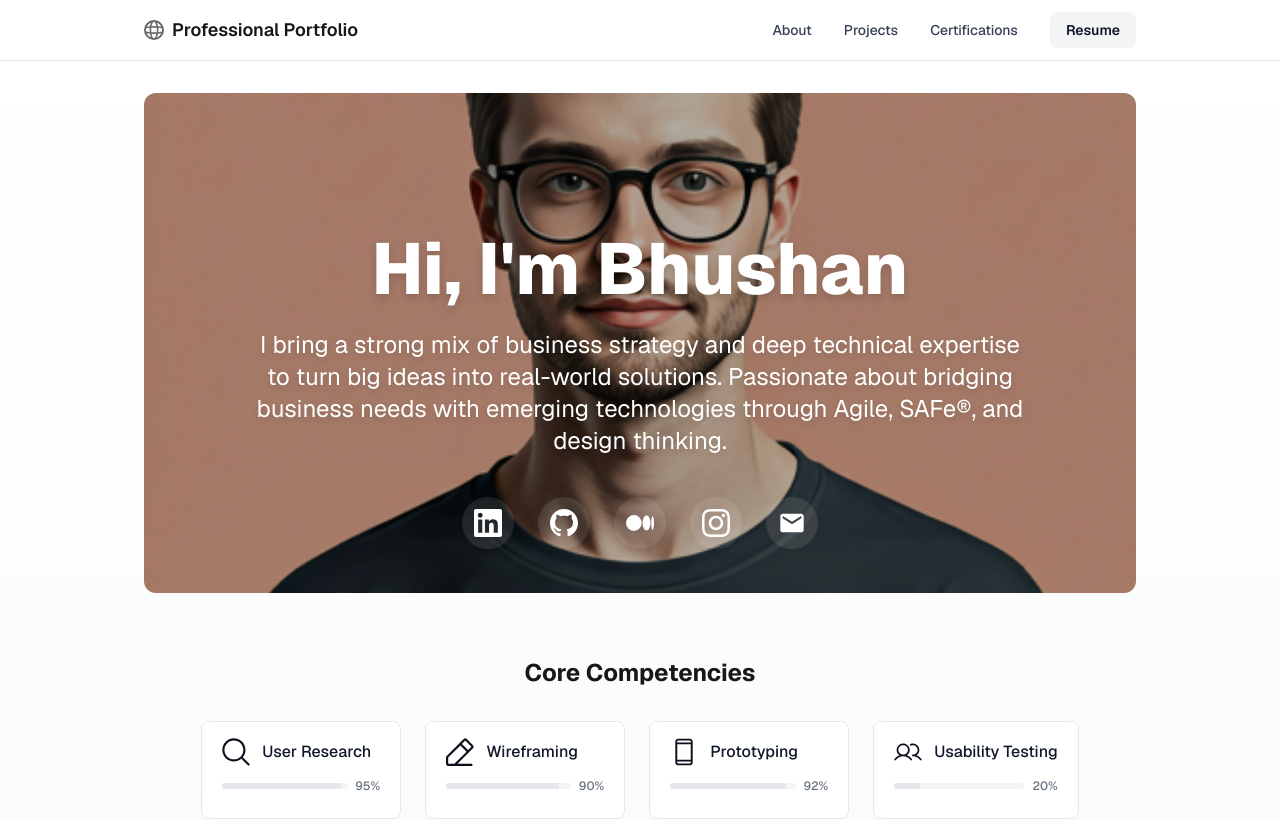
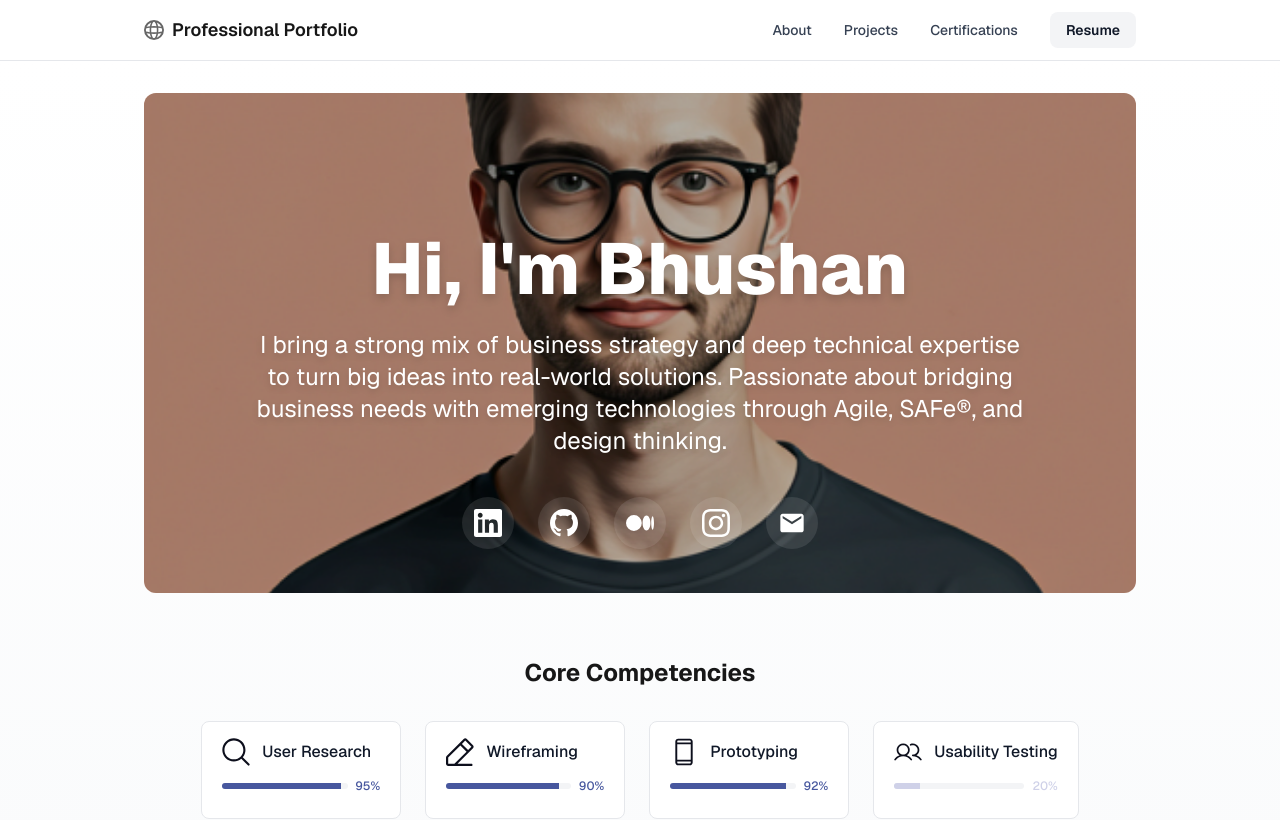
Before and after one commit to bhushanmaheshwari/bhushanmaheshwari.github.io, a Next.js app: page / in a window 1280 px wide. Shown: the top 820 px of the page. Built offline with nearby package versions, Linux system fonts and the light colour scheme.

Commit message:
updated core competencies component

```diff
--- a/src/components/CoreCompetencies.js
+++ b/src/components/CoreCompetencies.js
@@ -1,12 +1,36 @@
 import Image from "next/image";
-import { useState } from "react";
+import { useState, useEffect } from "react";
 
 export default function CoreCompetencies({ data }) {
-  const [activeSkill, setActiveSkill] = useState(null);
+  const [isVisible, setIsVisible] = useState(false);
+
+  useEffect(() => {
+    const observer = new IntersectionObserver(
+      ([entry]) => {
+        if (entry.isIntersecting) {
+          setIsVisible(true);
+        }
+      },
+      { threshold: 0.1 }
+    );
+
+    const section = document.getElementById('core-competencies');
+    if (section) {
+      observer.observe(section);
+    }
+
+    return () => {
+      if (section) {
+        observer.unobserve(section);
+      }
+    };
+  }, []);
 
   return (
-    <section className="max-w-5xl mx-auto px-4 mb-8">
-      <h2 className="font-bold text-xl md:text-2xl mb-8 text-center animate-fade-in-up">
+    <section id="core-competencies" className="max-w-5xl mx-auto px-4 mb-8">
+      <h2 className={`font-bold text-xl md:text-2xl mb-8 text-center transition-all duration-1000 ease-out transform ${
+        isVisible ? 'opacity-100 translate-y-0' : 'opacity-0 translate-y-8'
+      }`}>
         Core Competencies
       </h2>
       <div className="flex gap-6 flex-wrap justify-center">
@@ -15,14 +39,13 @@ export default function CoreCompetencies({ data }) {
             key={item.label}
             className={`group relative flex flex-col bg-white border border-gray-200 rounded-lg px-5 py-4 font-medium text-gray-900
               transition-all duration-300 ease-in-out transform hover:-translate-y-1 hover:shadow-lg
-              animate-fade-in-up min-w-[200px]`}
+              min-w-[200px]`}
             style={{
               animationDelay: `${index * 100}ms`,
-              borderColor: activeSkill === index ? item.color : 'rgb(229, 231, 235)'
+              opacity: isVisible ? 1 : 0,
+              transform: isVisible ? 'translateY(0)' : 'translateY(20px)',
+              transition: `all 0.5s ease-out ${index * 100}ms`
             }}
-            onMouseEnter={() => setActiveSkill(index)}
-            onMouseLeave={() => setActiveSkill(null)}
-            onTouchStart={() => setActiveSkill(activeSkill === index ? null : index)}
           >
             <div className="flex items-center gap-3">
               <div className="relative w-7 h-7">
@@ -38,30 +61,32 @@ export default function CoreCompetencies({ data }) {
               </span>
             </div>
 
-            {/* Proficiency indicator - Always visible with muted state */}
+            {/* Proficiency indicator - Always visible with skill color */}
             {item.proficiency && (
               <div className="mt-3 w-full h-6">
                 <div className="flex items-center gap-2">
                   <div className="flex-1 h-1.5 bg-gray-100 rounded-full overflow-hidden">
                     <div
-                      className="h-full transition-all duration-500 ease-out relative"
+                      className="h-full transition-all duration-500 ease-out"
                       style={{
                         width: `${item.proficiency}%`,
-                        backgroundColor: activeSkill === index ? item.color : '#e5e7eb'
+                        backgroundColor: item.color,
+                        opacity: isVisible ? 1 : 0,
+                        transform: isVisible ? 'scaleX(1)' : 'scaleX(0)',
+                        transformOrigin: 'left',
+                        transition: `all 0.5s ease-out ${index * 100 + 300}ms`
                       }}
-                    >
-                      {/* Animated overlay */}
-                      <div
-                        className={`absolute inset-0 bg-white/30 transition-transform duration-1000 ease-in-out ${
-                          activeSkill === index ? 'translate-x-full' : 'translate-x-[-100%]'
-                        }`}
-                        style={{
-                          background: 'linear-gradient(90deg, transparent, rgba(255,255,255,0.4), transparent)'
-                        }}
-                      />
-                    </div>
+                    />
                   </div>
-                  <span className="text-xs text-gray-500 whitespace-nowrap transition-colors duration-300">
+                  <span
+                    className="text-xs font-medium whitespace-nowrap transition-all duration-500 ease-out"
+                    style={{
+                      color: item.color,
+                      opacity: isVisible ? 1 : 0,
+                      transform: isVisible ? 'translateX(0)' : 'translateX(10px)',
+                      transition: `all 0.5s ease-out ${index * 100 + 500}ms`
+                    }}
+                  >
                     {item.proficiency}%
                   </span>
                 </div>
```
